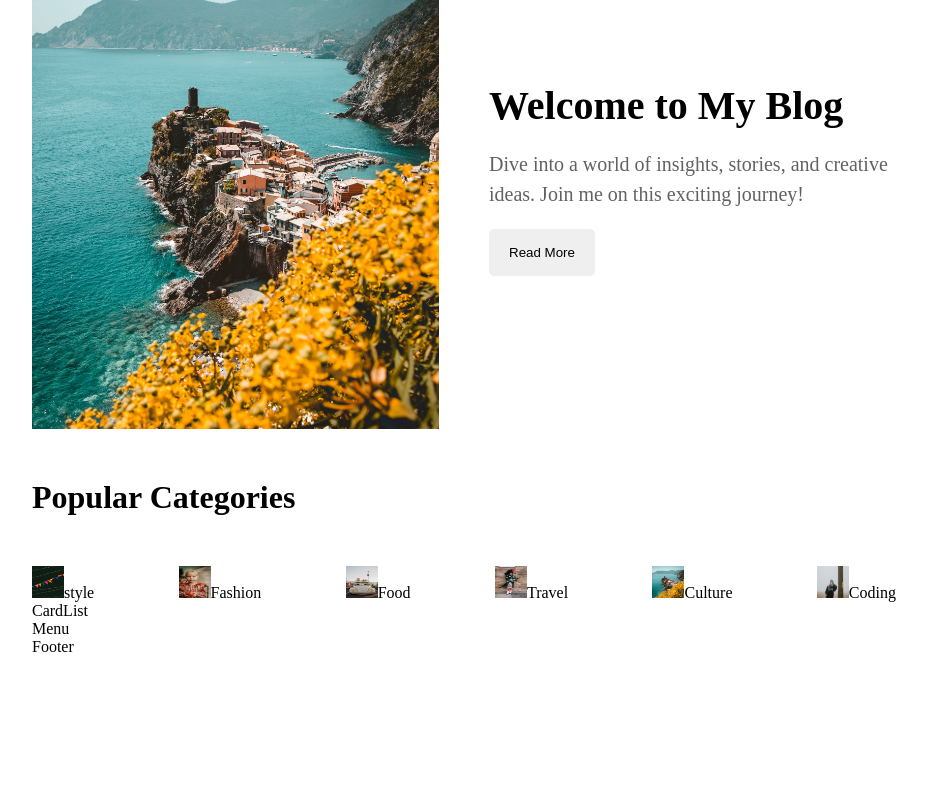
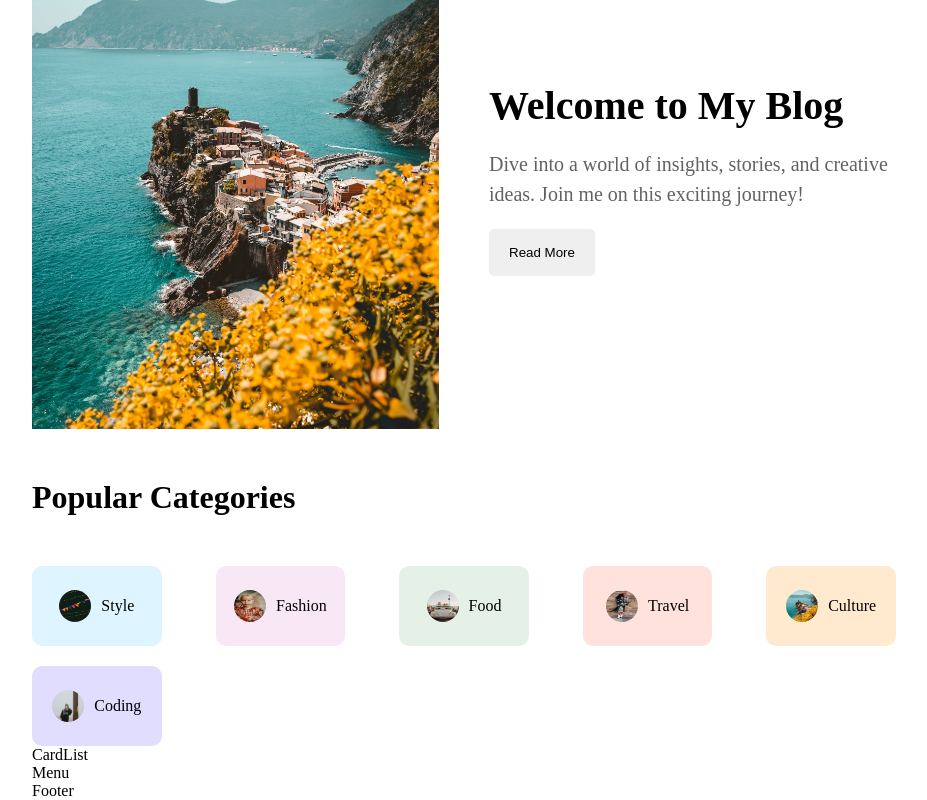
Before and after one commit to mehrad-amin/Blog-app, a Next.js app: page / in a window 1280 px wide. Shown: the part 564-1364 px from the top of the page, without its empty margins (176-1103 px from the left). Before the commit the page ends 1220 px from the top, so only its background shows below. Built offline with nearby package versions, Linux system fonts and the light colour scheme.

Commit message:
css style added in CategotyList components

```diff
--- a/src/app/components/CardList/CardList.jsx
+++ b/src/app/components/CardList/CardList.jsx
@@ -1,6 +1,6 @@
 import styles from "@/app/components/CardList/CardList.module.css";
 const CardList = () => {
-  return <div>CardList</div>;
+  return <div className={styles.container}>CardList</div>;
 };
 
 export default CardList;
--- a/src/app/components/CategoryList/CategoryList.module.css
+++ b/src/app/components/CategoryList/CategoryList.module.css
@@ -9,3 +9,43 @@
   justify-content: space-between;
   gap: 20px;
 }
+.category {
+  display: flex;
+  align-items: center;
+  justify-content: center;
+  text-transform: capitalize;
+  width: 15%;
+  height: 80px;
+}
+.categoryItem {
+  display: flex;
+  align-items: center;
+  justify-content: center;
+  width: 100%;
+  height: 100%;
+  gap: 10px;
+  border-radius: 10px;
+  cursor: pointer;
+  transition: all 0.3s ease;
+}
+.categoryItem.style {
+  background-color: #57c4ff31;
+}
+.categoryItem.fashion {
+  background-color: #da85c731;
+}
+.categoryItem.food {
+  background-color: #7fb88133;
+}
+.categoryItem.travel {
+  background-color: #ff795736;
+}
+.categoryItem.culture {
+  background-color: #ffb04f45;
+}
+.categoryItem.coding {
+  background-color: #5e4fff31;
+}
+.image {
+  border-radius: 50%;
+}
```
